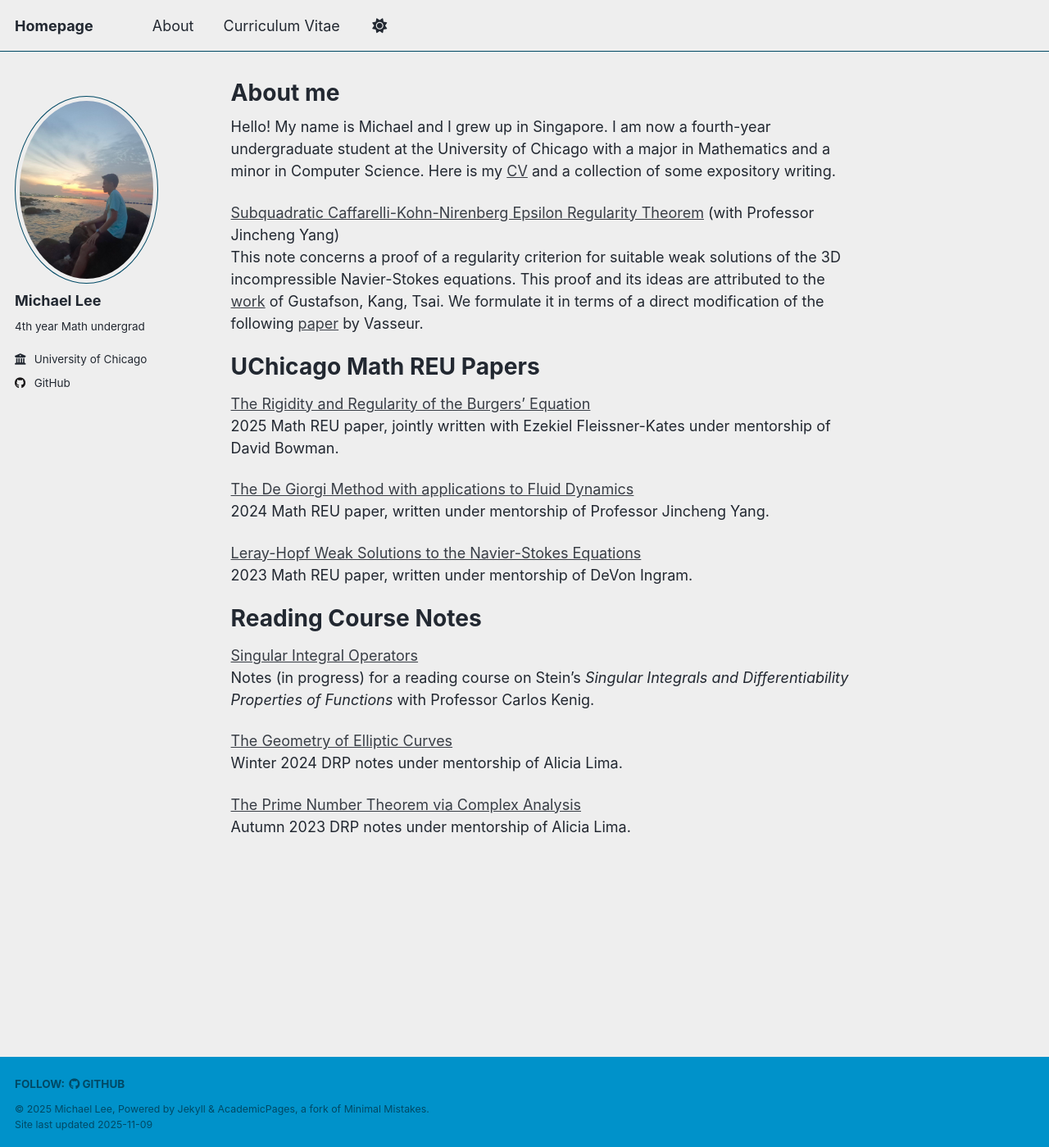
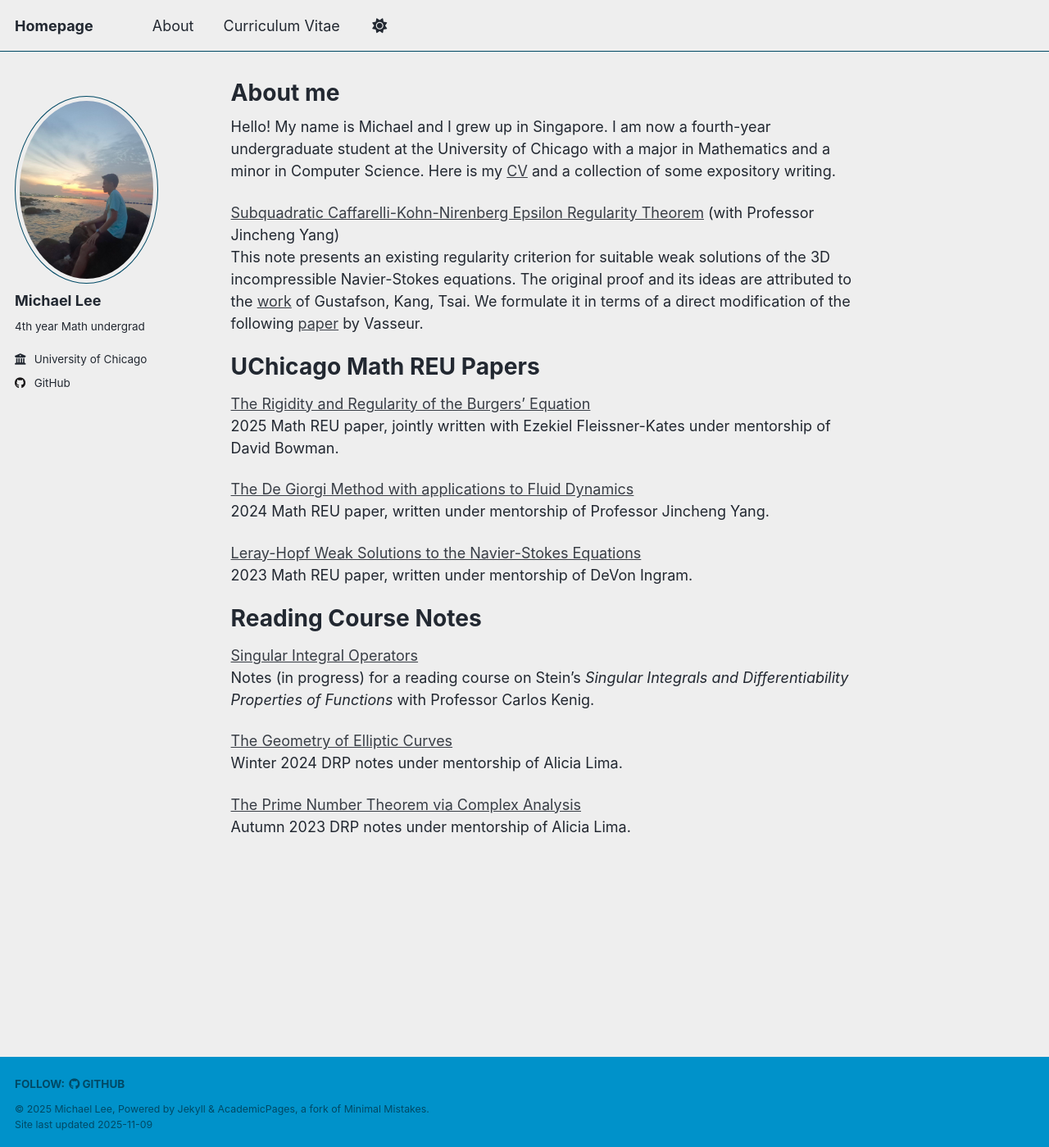
Before and after one commit to leemichaeljh/leemichaeljh.github.io, a Jekyll site: the page built from _pages/about.md, in a window 1280 px wide and 1399 px high. Shown: the whole window at 82% size. Built offline with Jekyll 4.4.1, drawn with Linux system fonts in a browser that asks for light colours; a script that is not in the unit is left out.

Commit message:
Revise description of Navier-Stokes regularity criterion
Updated the description of the regularity criterion for the Navier-Stokes equations.

```diff
--- a/_pages/about.md
+++ b/_pages/about.md
@@ -10,7 +10,7 @@ redirect_from:
 Hello! My name is Michael and I grew up in Singapore. I am now a fourth-year undergraduate student at the University of Chicago with a major in Mathematics and a minor in Computer Science. Here is my [CV](files/cv.pdf) and a collection of some expository writing.
 
 [Subquadratic Caffarelli-Kohn-Nirenberg Epsilon Regularity Theorem](files/subquadratic_ckn.pdf) (with Professor Jincheng Yang)
-This note concerns a proof of a regularity criterion for suitable weak solutions of the 3D incompressible Navier-Stokes equations. This proof and its ideas are attributed to the
+This note presents an existing regularity criterion for suitable weak solutions of the 3D incompressible Navier-Stokes equations. The original proof and its ideas are attributed to the
 <a href="[https://example.com]([https://link.springer.com/article/10.1007/s00030-007-6001-4)](https://arxiv.org/abs/math/0607114)" target="_blank" rel="noopener">work</a>
 of Gustafson, Kang, Tsai. We formulate it in terms of a direct modification of the following
 <a href="[https://example.com](https://link.springer.com/article/10.1007/s00030-007-6001-4)" target="_blank" rel="noopener">paper</a>
```
